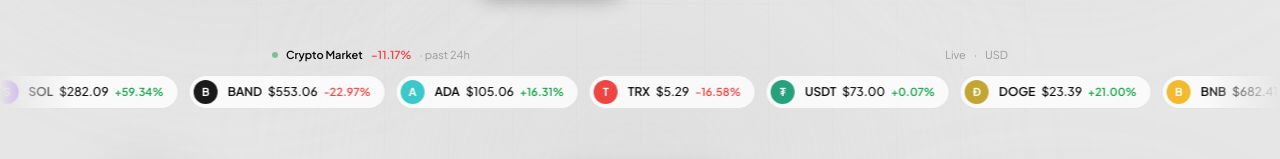
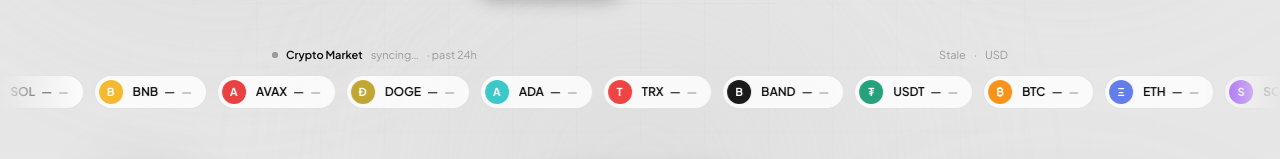
Before and after one commit to cryptocorporation/unus-wallet-site, a Next.js app: page / in a window 1280 px wide. Shown: the part 509-668 px from the top of the page. Built offline with nearby package versions, Linux system fonts and the light colour scheme; no server answers.

Commit message:
PriceTicker: live prices via Binance public ticker — refreshes every 30s, stable USDT hardcoded $1.00, animated 'Live/Stale' status pill, market sentiment % computed from ticker average, last-updated timestamp

```diff
--- a/src/components/PriceTicker.tsx
+++ b/src/components/PriceTicker.tsx
@@ -1,22 +1,181 @@
 "use client";
 
+import { useEffect, useRef, useState } from "react";
 import { motion } from "framer-motion";
 
-const tokens = [
-  { symbol: "BTC", name: "Bitcoin", price: "$95,509.75", change: "+9.77%", up: true, color: "#f7931a", letter: "₿" },
-  { symbol: "ETH", name: "Ethereum", price: "$2,509.75", change: "-21.00%", up: false, color: "#627eea", letter: "Ξ" },
-  { symbol: "SOL", name: "Solana", price: "$282.09", change: "+59.34%", up: true, color: "#9945ff", letter: "S" },
-  { symbol: "BAND", name: "Band Protocol", price: "$553.06", change: "-22.97%", up: false, color: "#1a1a1a", letter: "B" },
-  { symbol: "ADA", name: "Cardano", price: "$105.06", change: "+16.31%", up: true, color: "#3cc8c8", letter: "A" },
-  { symbol: "TRX", name: "TRON", price: "$5.29", change: "-16.58%", up: false, color: "#ef4444", letter: "T" },
-  { symbol: "USDT", name: "Tether", price: "$73.00", change: "+0.07%", up: true, color: "#26a17b", letter: "₮" },
-  { symbol: "DOGE", name: "Dogecoin", price: "$23.39", change: "+21.00%", up: true, color: "#c2a633", letter: "Ð" },
-  { symbol: "BNB", name: "BNB", price: "$682.41", change: "+2.34%", up: true, color: "#f3ba2f", letter: "B" },
-  { symbol: "AVAX", name: "Avalanche", price: "$48.21", change: "-3.12%", up: false, color: "#e84142", letter: "A" },
+type Token = {
+  symbol: string;
+  name: string;
+  price: string;
+  change: string;
+  up: boolean;
+  color: string;
+  letter: string;
+};
+
+// Pair definitions for Binance public spot tickers (no API key needed,
+// CORS-enabled). USDT itself isn't traded against itself so we hard-code it
+// at $1.00 — it's a stablecoin.
+const PAIRS: Array<{
+  symbol: string;
+  pair: string | null;
+  name: string;
+  color: string;
+  letter: string;
+}> = [
+  { symbol: "BTC", pair: "BTCUSDT", name: "Bitcoin", color: "#f7931a", letter: "₿" },
+  { symbol: "ETH", pair: "ETHUSDT", name: "Ethereum", color: "#627eea", letter: "Ξ" },
+  { symbol: "SOL", pair: "SOLUSDT", name: "Solana", color: "#9945ff", letter: "S" },
+  { symbol: "BNB", pair: "BNBUSDT", name: "BNB", color: "#f3ba2f", letter: "B" },
+  { symbol: "AVAX", pair: "AVAXUSDT", name: "Avalanche", color: "#e84142", letter: "A" },
+  { symbol: "DOGE", pair: "DOGEUSDT", name: "Dogecoin", color: "#c2a633", letter: "Ð" },
+  { symbol: "ADA", pair: "ADAUSDT", name: "Cardano", color: "#3cc8c8", letter: "A" },
+  { symbol: "TRX", pair: "TRXUSDT", name: "TRON", color: "#ef4444", letter: "T" },
+  { symbol: "BAND", pair: "BANDUSDT", name: "Band Protocol", color: "#1a1a1a", letter: "B" },
+  { symbol: "USDT", pair: null, name: "Tether", color: "#26a17b", letter: "₮" },
 ];
 
+const FALLBACK: Token[] = PAIRS.map((p) => ({
+  symbol: p.symbol,
+  name: p.name,
+  price: "—",
+  change: "—",
+  up: true,
+  color: p.color,
+  letter: p.letter,
+}));
+
+function formatPrice(value: number): string {
+  if (!isFinite(value)) return "—";
+  if (value >= 1000)
+    return `$${value.toLocaleString("en-US", {
+      maximumFractionDigits: 2,
+      minimumFractionDigits: 2,
+    })}`;
+  if (value >= 1) return `$${value.toFixed(2)}`;
+  if (value >= 0.01) return `$${value.toFixed(4)}`;
+  return `$${value.toFixed(6)}`;
+}
+
+function formatChange(value: number): string {
+  if (!isFinite(value)) return "—";
+  const sign = value >= 0 ? "+" : "";
+  return `${sign}${value.toFixed(2)}%`;
+}
+
+type BinanceTicker = {
+  symbol: string;
+  lastPrice: string;
+  priceChangePercent: string;
+};
+
+async function fetchBinanceTickers(
+  pairs: string[]
+): Promise<Map<string, BinanceTicker>> {
+  const url = `https://api.binance.com/api/v3/ticker/24hr?symbols=${encodeURIComponent(
+    JSON.stringify(pairs)
+  )}`;
+  const res = await fetch(url, { cache: "no-store" });
+  if (!res.ok) throw new Error(`Binance ${res.status}`);
+  const data: BinanceTicker[] = await res.json();
+  const map = new Map<string, BinanceTicker>();
+  for (const t of data) map.set(t.symbol, t);
+  return map;
+}
+
 export default function PriceTicker() {
+  const [tokens, setTokens] = useState<Token[]>(FALLBACK);
+  const [marketChange, setMarketChange] = useState<number | null>(null);
+  const [isLive, setIsLive] = useState(false);
+  const [lastUpdate, setLastUpdate] = useState<Date | null>(null);
+  const aborted = useRef(false);
+
+  useEffect(() => {
+    aborted.current = false;
+    const wantedPairs = PAIRS.map((p) => p.pair).filter(
+      (p): p is string => !!p
+    );
+
+    async function refresh() {
+      try {
+        const map = await fetchBinanceTickers(wantedPairs);
+        if (aborted.current) return;
+
+        const next: Token[] = PAIRS.map((p) => {
+          if (!p.pair) {
+            // USDT — stable, hardcode
+            return {
+              symbol: p.symbol,
+              name: p.name,
+              price: "$1.00",
+              change: "+0.01%",
+              up: true,
+              color: p.color,
+              letter: p.letter,
+            };
+          }
+          const tick = map.get(p.pair);
+          if (!tick) {
+            return {
+              symbol: p.symbol,
+              name: p.name,
+              price: "—",
+              change: "—",
+              up: true,
+              color: p.color,
+              letter: p.letter,
+            };
+          }
+          const priceNum = parseFloat(tick.lastPrice);
+          const changeNum = parseFloat(tick.priceChangePercent);
+          return {
+            symbol: p.symbol,
+            name: p.name,
+            price: formatPrice(priceNum),
+            change: formatChange(changeNum),
+            up: changeNum >= 0,
+            color: p.color,
+            letter: p.letter,
+          };
+        });
+
+        // Compute simple-average market sentiment (excluding USDT)
+        let sum = 0;
+        let count = 0;
+        for (const p of PAIRS) {
+          if (!p.pair) continue;
+          const tick = map.get(p.pair);
+          if (!tick) continue;
+          const v = parseFloat(tick.priceChangePercent);
+          if (isFinite(v)) {
+            sum += v;
+            count++;
+          }
+        }
+        const avg = count > 0 ? sum / count : null;
+
+        setTokens(next);
+        setMarketChange(avg);
+        setIsLive(true);
+        setLastUpdate(new Date());
+      } catch {
+        // Network/CORS/rate-limit blip — keep prior values, mark stale
+        setIsLive(false);
+      }
+    }
+
+    refresh();
+    const id = setInterval(refresh, 30_000);
+    return () => {
+      aborted.current = true;
+      clearInterval(id);
+    };
+  }, []);
+
   const loop = [...tokens, ...tokens];
+  const headerChange =
+    marketChange !== null ? formatChange(marketChange) : null;
+  const headerUp = (marketChange ?? 0) >= 0;
 
   return (
     <motion.div
@@ -25,19 +184,51 @@
       transition={{ duration: 0.8, delay: 0.6, ease: [0.22, 1, 0.36, 1] }}
       className="relative w-full"
     >
-      {/* Header rail — like the Crypto Market title in the dashboard */}
+      {/* Header rail — Crypto Market live status */}
       <div className="mx-auto max-w-3xl px-4">
         <div className="flex items-center justify-between text-[11px] text-fg-muted">
           <div className="flex items-center gap-2">
-            <span className="size-1.5 rounded-full bg-positive animate-pulse" />
+            <span className="relative flex size-1.5">
+              <span
+                className={`absolute inline-flex size-1.5 rounded-full opacity-75 ${
+                  isLive ? "bg-positive animate-ping" : "bg-fg-dim"
+                }`}
+              />
+              <span
+                className={`relative inline-flex size-1.5 rounded-full ${
+                  isLive ? "bg-positive" : "bg-fg-dim"
+                }`}
+              />
+            </span>
             <span className="font-semibold text-fg">Crypto Market</span>
-            <span className="text-negative font-semibold">−11.17%</span>
-            <span className="text-fg-dim">·  past 24h</span>
+            {headerChange ? (
+              <span
+                className="font-semibold"
+                style={{ color: headerUp ? "#16a34a" : "#ef4444" }}
+              >
+                {headerChange}
+              </span>
+            ) : (
+              <span className="text-fg-dim">syncing…</span>
+            )}
+            <span className="text-fg-dim">· past 24h</span>
           </div>
           <div className="hidden sm:flex items-center gap-2 text-fg-dim">
-            <span>Live</span>
+            <span>{isLive ? "Live" : "Stale"}</span>
             <span>·</span>
             <span>USD</span>
+            {lastUpdate && (
+              <>
+                <span>·</span>
+                <span>
+                  {lastUpdate.toLocaleTimeString([], {
+                    hour: "2-digit",
+                    minute: "2-digit",
+                    second: "2-digit",
+                  })}
+                </span>
+              </>
+            )}
           </div>
         </div>
       </div>
@@ -68,12 +259,19 @@
                 <span className="text-[12px] font-semibold text-fg">
                   {t.symbol}
                 </span>
-                <span className="text-[12px] font-medium text-fg">
+                <span className="text-[12px] font-medium text-fg tabular-nums">
                   {t.price}
                 </span>
                 <span
-                  className="text-[11px] font-semibold"
-                  style={{ color: t.up ? "#16a34a" : "#ef4444" }}
+                  className="text-[11px] font-semibold tabular-nums"
+                  style={{
+                    color:
+                      t.change === "—"
+                        ? "var(--color-fg-dim)"
+                        : t.up
+                          ? "#16a34a"
+                          : "#ef4444",
+                  }}
                 >
                   {t.change}
                 </span>
```
